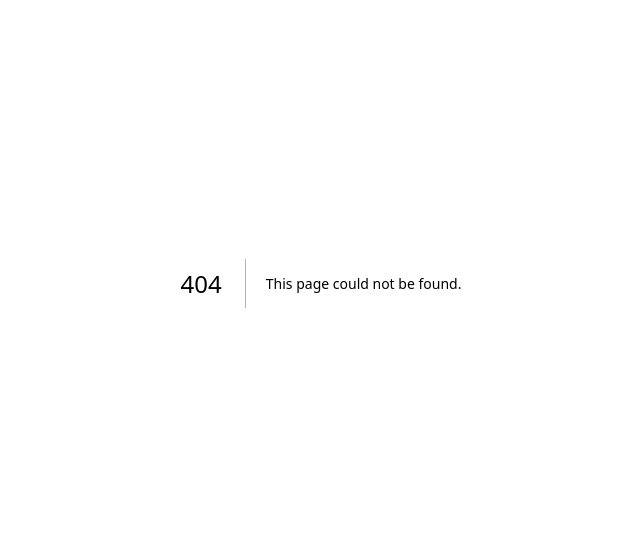
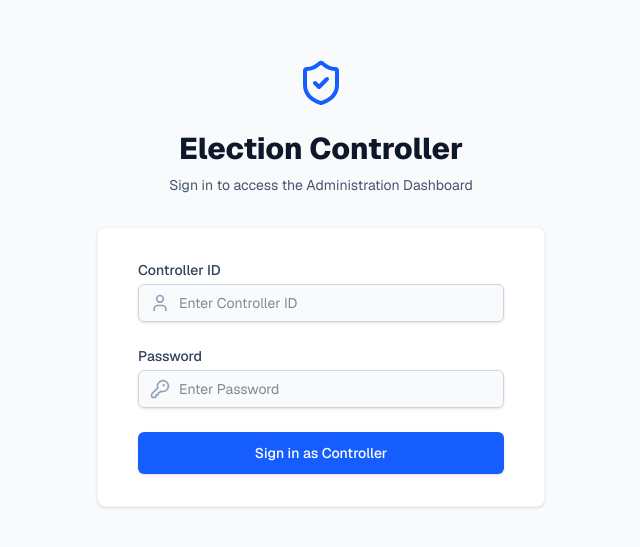
Before and after one commit to ayatech2818-collab/electionforags, a Next.js app: page /admin-login in a window 1280 px wide. Before the commit this address had no page. Shown: the part 117-664 px from the top of the page, without its empty margins (319-959 px from the left). Built offline with nearby package versions, Linux system fonts and the light colour scheme.

Commit message:
Add authentication for admin routes and Controller Login UI

```diff
--- /dev/null
+++ b/app/admin-login/actions.ts
@@ -0,0 +1,30 @@
+'use server';
+
+import { cookies } from 'next/headers';
+import { redirect } from 'next/navigation';
+
+export async function loginAdmin(formData: FormData) {
+  const adminId = formData.get('adminId');
+  const password = formData.get('password');
+
+  if (adminId === process.env.CONTROLLER_ID && password === process.env.CONTROLLER_PASSWORD) {
+    const cookieStore = await cookies();
+    cookieStore.set('admin_session', 'authenticated', {
+      httpOnly: true,
+      secure: process.env.NODE_ENV === 'production',
+      sameSite: 'lax',
+      path: '/',
+      maxAge: 60 * 60 * 24 // 1 day
+    });
+
+    redirect('/election/admin');
+  } else {
+    return { error: 'Invalid Controller ID or Password' };
+  }
+}
+
+export async function logoutAdmin() {
+  const cookieStore = await cookies();
+  cookieStore.delete('admin_session');
+  redirect('/admin-login');
+}
--- /dev/null
+++ b/app/admin-login/page.tsx
@@ -0,0 +1,94 @@
+'use client';
+
+import { useState } from 'react';
+import { loginAdmin } from './actions';
+import { ShieldCheck, User, KeyRound } from 'lucide-react';
+
+export default function AdminLoginPage() {
+  const [error, setError] = useState<string>('');
+  const [loading, setLoading] = useState(false);
+
+  async function handleSubmit(e: React.FormEvent<HTMLFormElement>) {
+    e.preventDefault();
+    setLoading(true);
+    setError('');
+
+    const formData = new FormData(e.currentTarget);
+    const res = await loginAdmin(formData);
+
+    if (res?.error) {
+      setError(res.error);
+      setLoading(false);
+    }
+  }
+
+  return (
+    <div className="min-h-screen bg-slate-50 flex flex-col justify-center py-12 sm:px-6 lg:px-8 font-sans">
+      <div className="sm:mx-auto sm:w-full sm:max-w-md">
+        <div className="flex justify-center text-blue-600">
+          <ShieldCheck className="w-12 h-12" />
+        </div>
+        <h2 className="mt-6 text-center text-3xl font-extrabold text-slate-900">
+          Election Controller
+        </h2>
+        <p className="mt-2 text-center text-sm text-slate-600">
+          Sign in to access the Administration Dashboard
+        </p>
+      </div>
+
+      <div className="mt-8 sm:mx-auto sm:w-full sm:max-w-md">
+        <div className="bg-white py-8 px-4 shadow sm:rounded-lg sm:px-10 border border-slate-100">
+          <form className="space-y-6" onSubmit={handleSubmit}>
+            {error && (
+              <div className="bg-red-50 border border-red-200 text-red-600 px-4 py-3 rounded-lg text-sm">
+                {error}
+              </div>
+            )}
+
+            <div>
+              <label className="block text-sm font-medium text-slate-700">Controller ID</label>
+              <div className="mt-1 relative rounded-md shadow-sm">
+                <div className="absolute inset-y-0 left-0 pl-3 flex items-center pointer-events-none">
+                  <User className="h-5 w-5 text-slate-400" />
+                </div>
+                <input
+                  name="adminId"
+                  type="text"
+                  required
+                  className="focus:ring-blue-500 focus:border-blue-500 block w-full pl-10 sm:text-sm border-slate-300 rounded-md py-2 border outline-none bg-slate-50 text-slate-900"
+                  placeholder="Enter Controller ID"
+                />
+              </div>
+            </div>
+
+            <div>
+              <label className="block text-sm font-medium text-slate-700">Password</label>
+              <div className="mt-1 relative rounded-md shadow-sm">
+                <div className="absolute inset-y-0 left-0 pl-3 flex items-center pointer-events-none">
+                  <KeyRound className="h-5 w-5 text-slate-400" />
+                </div>
+                <input
+                  name="password"
+                  type="password"
+                  required
+                  className="focus:ring-blue-500 focus:border-blue-500 block w-full pl-10 sm:text-sm border-slate-300 rounded-md py-2 border outline-none bg-slate-50 text-slate-900"
+                  placeholder="Enter Password"
+                />
+              </div>
+            </div>
+
+            <div>
+              <button
+                type="submit"
+                disabled={loading}
+                className="w-full flex justify-center py-2.5 px-4 border border-transparent rounded-md shadow-sm text-sm font-medium text-white bg-blue-600 hover:bg-blue-700 focus:outline-none focus:ring-2 focus:ring-offset-2 focus:ring-blue-500 disabled:opacity-50 transition-colors"
+              >
+                {loading ? 'Authenticating...' : 'Sign in as Controller'}
+              </button>
+            </div>
+          </form>
+        </div>
+      </div>
+    </div>
+  );
+}
--- /dev/null
+++ b/app/election/admin/layout.tsx
@@ -0,0 +1,41 @@
+import { cookies } from 'next/headers';
+import { redirect } from 'next/navigation';
+
+export default async function AdminLayout({ children }: { children: React.ReactNode }) {
+  const cookieStore = await cookies();
+  const session = cookieStore.get('admin_session');
+
+  if (!session || session.value !== 'authenticated') {
+    redirect('/admin-login');
+  }
+
+  return (
+    <div className="font-sans flex flex-col min-h-screen">
+      <header className="bg-white border-b sticky top-0 z-50 shadow-sm">
+        <div className="max-w-7xl mx-auto px-6 h-16 flex items-center justify-between">
+          <div className="flex items-center gap-2">
+            <span className="font-bold text-xl text-slate-900 tracking-tight">Election <span className="text-blue-600">Controller</span></span>
+          </div>
+          <form action="/admin-login/actions" method="POST">
+            <button
+              formAction={async () => {
+                'use server';
+                const { cookies } = await import('next/headers');
+                const cookieStore = await cookies();
+                cookieStore.delete('admin_session');
+                const { redirect } = await import('next/navigation');
+                redirect('/admin-login');
+              }}
+              className="text-sm font-medium text-red-600 hover:text-red-700 bg-red-50 hover:bg-red-100 px-4 py-2 rounded-lg transition-colors"
+            >
+              Sign Out
+            </button>
+          </form>
+        </div>
+      </header>
+      <main className="flex-1 bg-slate-50">
+        {children}
+      </main>
+    </div>
+  );
+}
```
